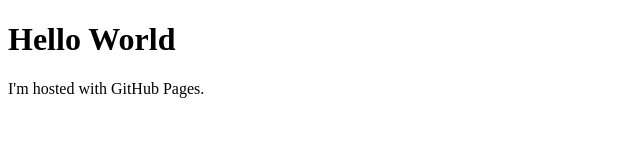
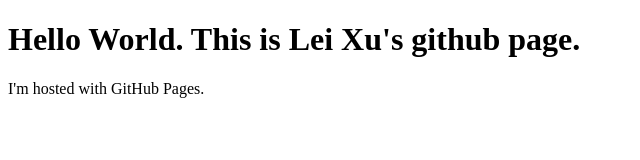
Before and after one commit to asklei/asklei.github.io, a plain HTML site: page index.html in a window 1280 px wide. Shown: the whole page, without its empty margins (0-640 px from the left). Drawn offline with Linux system fonts and the light colour scheme.

Commit message:
Update index.html

```diff
--- a/index.html
+++ b/index.html
@@ -1,7 +1,7 @@
 <!DOCTYPE html>
 <html>
 <body>
-<h1>Hello World</h1>
+<h1>Hello World. This is Lei Xu's github page.</h1>
 <p>I'm hosted with GitHub Pages.</p>
 </body>
 </html>
```
